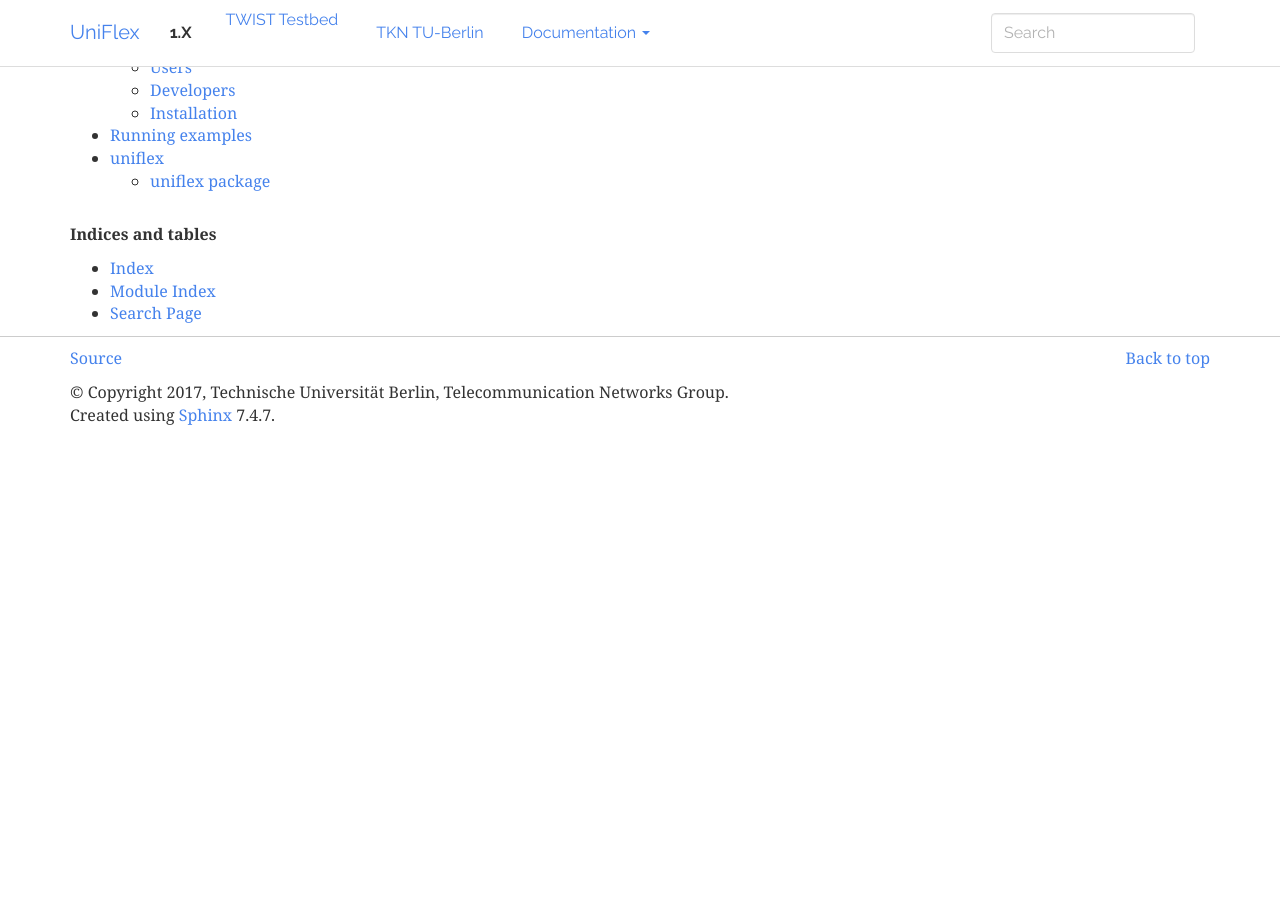
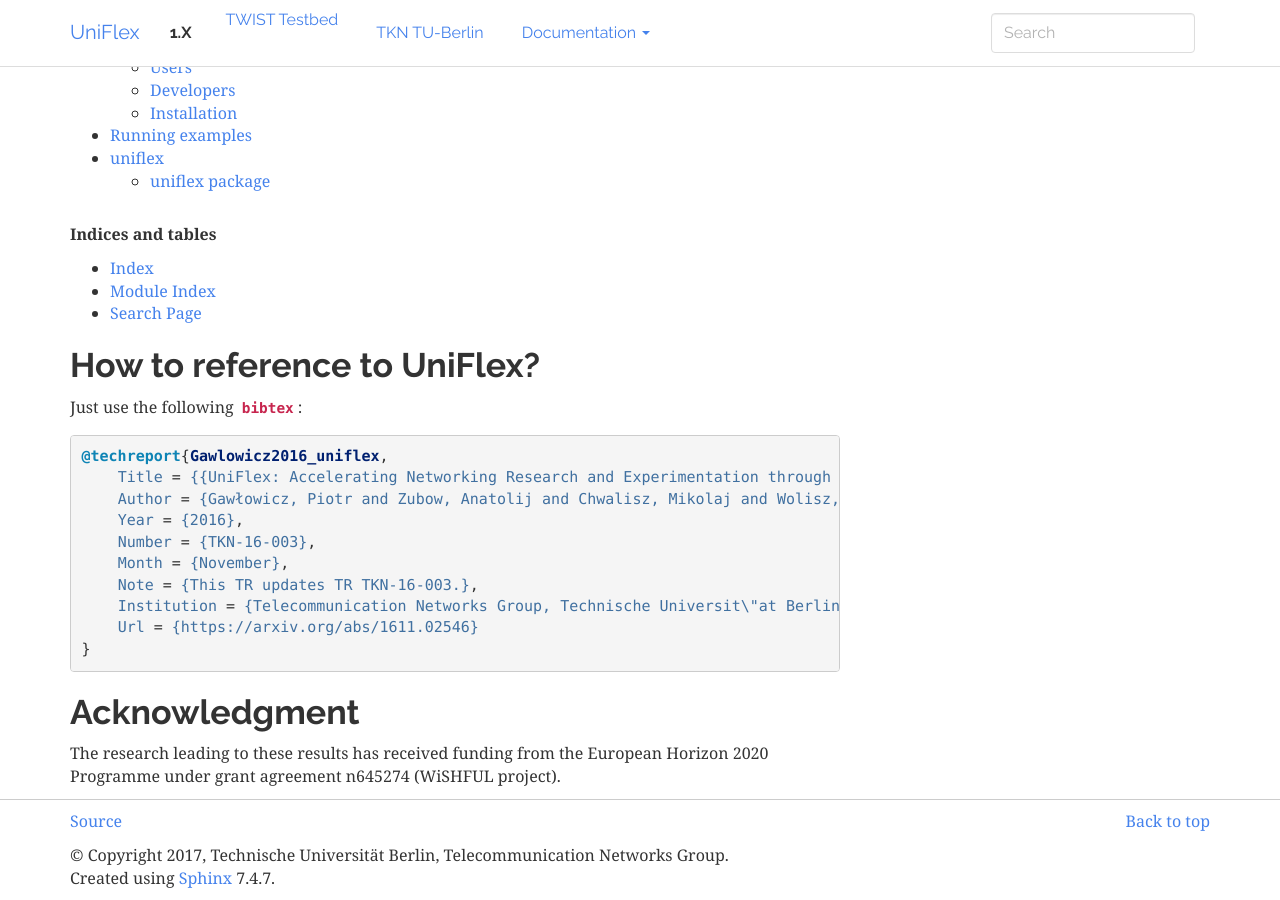
Before and after one commit to uniflex/uniflex, a Sphinx documentation site: the page built from docs/index.rst, in a window 1280 px wide and 900 px high, scrolled down 511 px. Built offline with Sphinx 7.4.7, drawn with Linux system fonts in a browser that asks for light colours; before the commit the page ends 949 px from its top, so only the background shows below that.

Commit message:
docs: added bibtex and acks

```diff
--- /dev/null
+++ b/docs/about/Gawlowicz2016_uniflex.bib
@@ -0,0 +1,10 @@
+@techreport{Gawlowicz2016_uniflex,
+    Title = {{UniFlex: Accelerating Networking Research and Experimentation through Software-Defined Wireless Networking}},
+    Author = {Gawłowicz, Piotr and Zubow, Anatolij and Chwalisz, Mikolaj and Wolisz, Adam},
+    Year = {2016},
+    Number = {TKN-16-003},
+    Month = {November},
+    Note = {This TR updates TR TKN-16-003.},
+    Institution = {Telecommunication Networks Group, Technische Universit\"at Berlin},
+    Url = {https://arxiv.org/abs/1611.02546}
+}
--- /dev/null
+++ b/docs/about/acknowledgment.inc
@@ -0,0 +1,5 @@
+Acknowledgment
+^^^^^^^^^^^^^^
+
+The research leading to these results has received funding from the European
+Horizon 2020 Programme under grant agreement n645274 (WiSHFUL project).
--- a/docs/index.rst
+++ b/docs/index.rst
@@ -24,3 +24,14 @@ We evaluated the framework in a number of use-cases, what proved its usability.
 * :ref:`genindex`
 * :ref:`modindex`
 * :ref:`search`
+
+
+How to reference to UniFlex?
+^^^^^^^^^^^^^^^^^^^^^^^^^^^^
+
+Just use the following :download:`bibtex <about/Gawlowicz2016_uniflex.bib>`:
+
+.. literalinclude:: about/Gawlowicz2016_uniflex.bib
+   :language: bibtex
+
+.. include:: about/acknowledgment.inc
```
